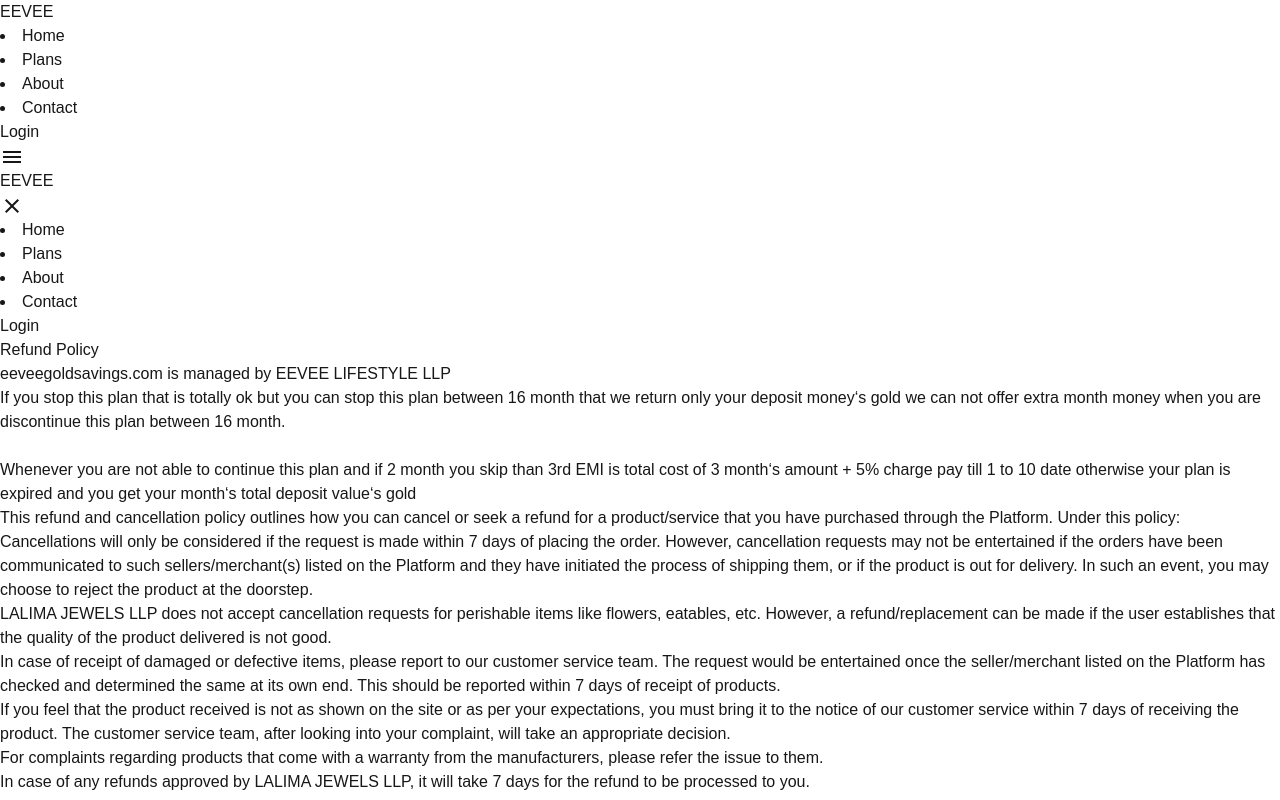
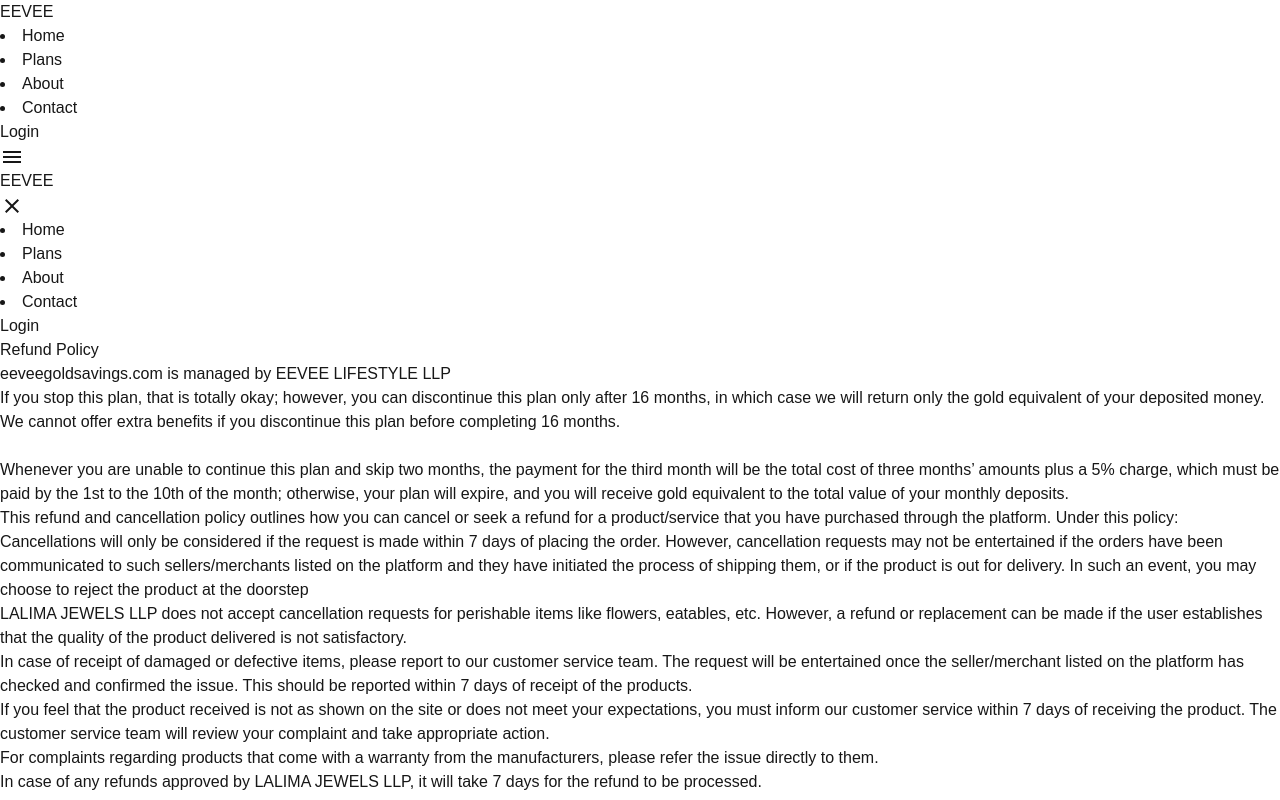
Before and after one commit to meet0karkar/EEVEE, a Next.js app: page /refund-policy in a window 1280 px wide. Shown: the top 800 px of the page. Built offline with nearby package versions, Linux system fonts and the light colour scheme.

Commit message:
Update page.js

```diff
--- a/src/app/refund-policy/page.js
+++ b/src/app/refund-policy/page.js
@@ -9,36 +9,36 @@
             <div className='lg:my-32  lg:mt-40 md:my-28  mt-24 mb-16 w-[90%] mx-auto text-[--policy-text] tracking-wide'>
                 <h1 className='font-bold text-[30px] text-white '>Refund Policy</h1>
                 <div>
-                    <p className='font-semibold mt-6 mb-4'>
+          <p className="font-semibold mt-6 mb-4">
             eeveegoldsavings.com is managed by EEVEE LIFESTYLE LLP
           </p>
-                    <p className='leading-relaxed'>
-                    If you  stop this plan that is totally ok but you can stop this plan between 16 month that we return only your deposit money&lsquo;s gold we can not offer extra month money when you are discontinue this plan between 16 month.
+          <p className="leading-relaxed">
+            If you stop this plan, that is totally okay; however, you can discontinue this plan only after 16 months, in which case we will return only the gold equivalent of your deposited money. We cannot offer extra benefits if you discontinue this plan before completing 16 months.
           </p>
           <br />
-                    <p className='leading-relaxed'>
-                        Whenever you are not able to continue this plan and if 2 month you skip than 3rd EMI	 is total cost of 3 month&lsquo;s amount + 5% charge pay till 1 to 10 date otherwise your plan is expired and you get your month&lsquo;s total deposit value&lsquo;s gold
+          <p className="leading-relaxed">
+            Whenever you are unable to continue this plan and skip two months, the payment for the third month will be the total cost of three months’ amounts plus a 5% charge, which must be paid by the 1st to the 10th of the month; otherwise, your plan will expire, and you will receive gold equivalent to the total value of your monthly deposits.
           </p>
-                    <p className='leading-relaxed mt-4'>
-        This refund and cancellation policy outlines how you can cancel or seek a refund for a product/service that you have purchased through the Platform. Under this policy:
+          <p className="leading-relaxed mt-4">
+            This refund and cancellation policy outlines how you can cancel or seek a refund for a product/service that you have purchased through the platform. Under this policy:
           </p>
-    <p className='leading-relaxed mt-4'>
-        Cancellations will only be considered if the request is made within 7 days of placing the order. However, cancellation requests may not be entertained if the orders have been communicated to such sellers/merchant(s) listed on the Platform and they have initiated the process of shipping them, or if the product is out for delivery. In such an event, you may choose to reject the product at the doorstep.
+          <p className="leading-relaxed mt-4">
+            Cancellations will only be considered if the request is made within 7 days of placing the order. However, cancellation requests may not be entertained if the orders have been communicated to such sellers/merchants listed on the platform and they have initiated the process of shipping them, or if the product is out for delivery. In such an event, you may choose to reject the product at the doorstep
           </p>
-    <p className='leading-relaxed mt-4'>
-        LALIMA JEWELS LLP does not accept cancellation requests for perishable items like flowers, eatables, etc. However, a refund/replacement can be made if the user establishes that the quality of the product delivered is not good.
+          <p className="leading-relaxed mt-4">
+            LALIMA JEWELS LLP does not accept cancellation requests for perishable items like flowers, eatables, etc. However, a refund or replacement can be made if the user establishes that the quality of the product delivered is not satisfactory.
           </p>
-    <p className='leading-relaxed mt-4'>
-        In case of receipt of damaged or defective items, please report to our customer service team. The request would be entertained once the seller/merchant listed on the Platform has checked and determined the same at its own end. This should be reported within 7 days of receipt of products.
+          <p className="leading-relaxed mt-4">
+            In case of receipt of damaged or defective items, please report to our customer service team. The request will be entertained once the seller/merchant listed on the platform has checked and confirmed the issue. This should be reported within 7 days of receipt of the products.
           </p>
-    <p className='leading-relaxed mt-4'>
-        If you feel that the product received is not as shown on the site or as per your expectations, you must bring it to the notice of our customer service within 7 days of receiving the product. The customer service team, after looking into your complaint, will take an appropriate decision.
+          <p className="leading-relaxed mt-4">
+            If you feel that the product received is not as shown on the site or does not meet your expectations, you must inform our customer service within 7 days of receiving the product. The customer service team will review your complaint and take appropriate action.
           </p>
-    <p className='leading-relaxed mt-4'>
-        For complaints regarding products that come with a warranty from the manufacturers, please refer the issue to them.
+          <p className="leading-relaxed mt-4">
+            For complaints regarding products that come with a warranty from the manufacturers, please refer the issue directly to them.
           </p>
-    <p className='leading-relaxed mt-4'>
-        In case of any refunds approved by LALIMA JEWELS LLP, it will take 7 days for the refund to be processed to you.
+          <p className="leading-relaxed mt-4">
+            In case of any refunds approved by LALIMA JEWELS LLP, it will take 7 days for the refund to be processed.
           </p>
           <br />
         </div>
```
Lines whose indentation alone changed are shown as unchanged.
